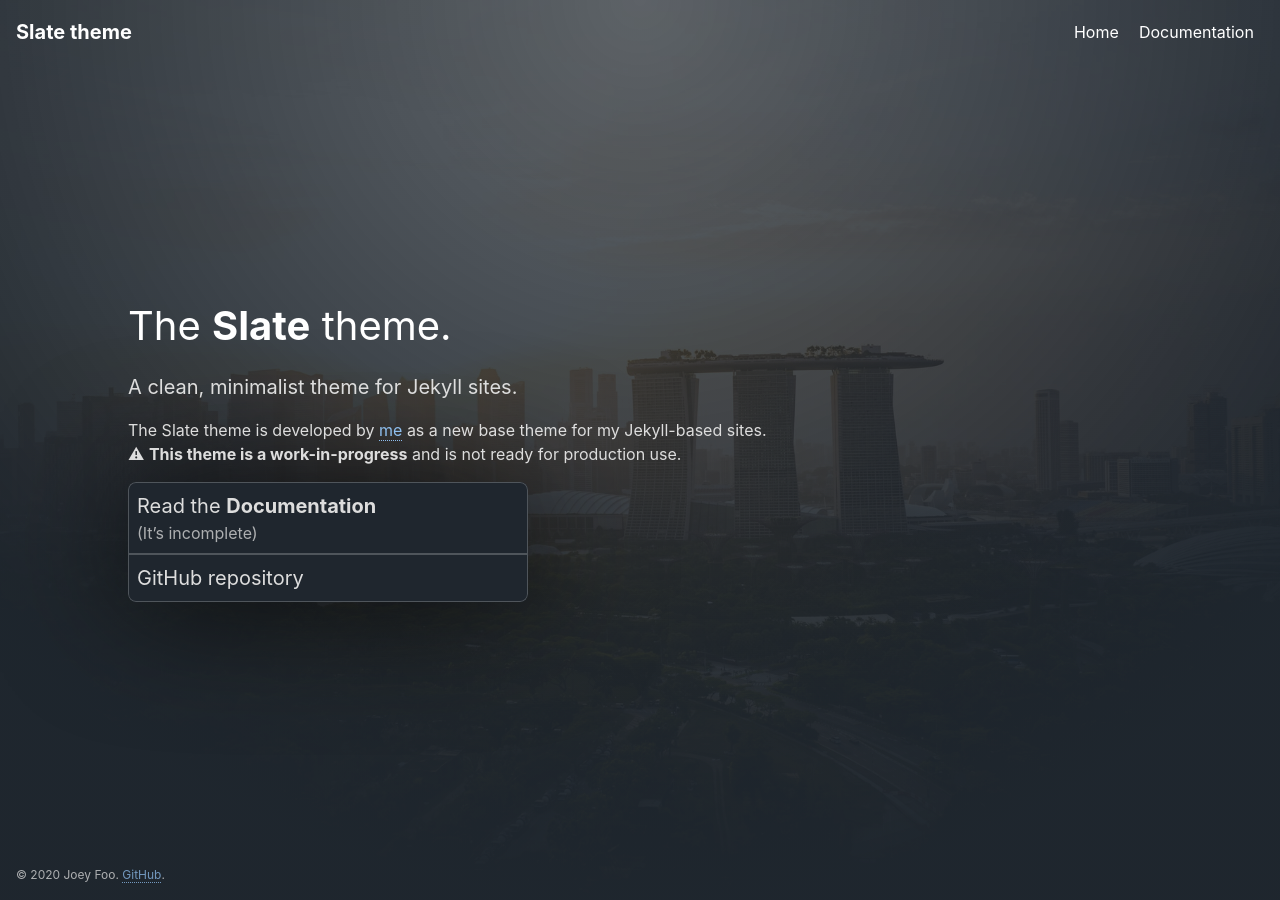
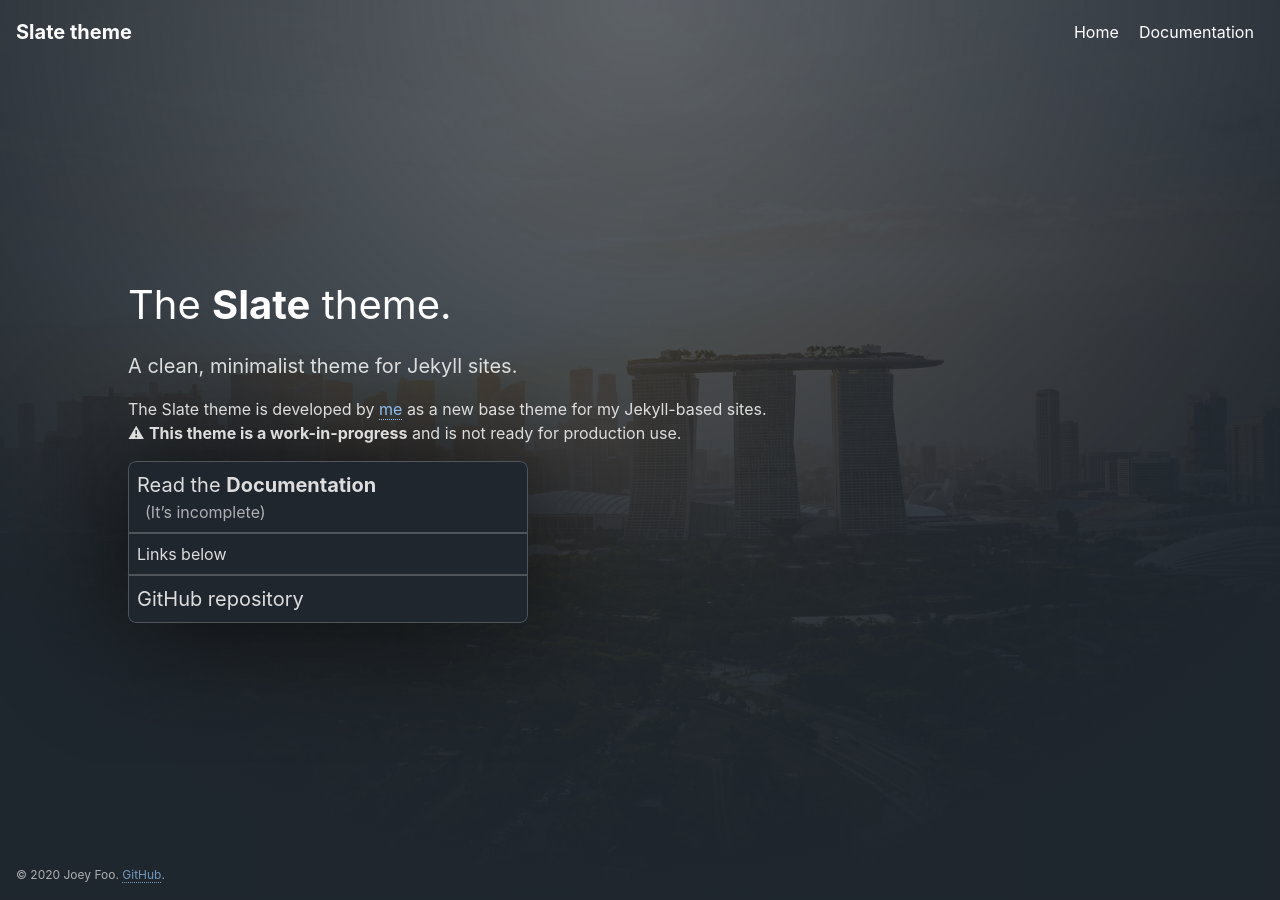
Before and after one commit to joeyfoo/slate, a Jekyll site: the page built from index.md, in a window 1280 px wide. Built offline with Jekyll 4.4.1, drawn with Linux system fonts in a browser that asks for light colours.

Commit message:
Add sections to link-collection

```diff
--- a/_layouts/home.html
+++ b/_layouts/home.html
@@ -24,7 +24,8 @@ layout: default
         {% if page.links %}
             <ul class="home-links link-collection">
             {% for item in page.links %}
-                <li>
+                {% if item.link %}
+                <li class="link">
                     <a href="{{ item.link }}">
                         <div class="link-title">{{ item.title | markdownify }}</div>
                         {% if item.description %}
@@ -32,6 +33,11 @@ layout: default
                         {% endif %}
                     </a>
                 </li>
+                {% else if item.section %}
+                <li class="section">
+                    {{ item.section }}
+                </li>
+                {% endif %}
             {% endfor %}
             </ul>
         {% endif %}
--- a/_sass/slate/style.scss
+++ b/_sass/slate/style.scss
@@ -160,11 +160,15 @@ main table{
     padding-left: 0;
     list-style: none;
     @include floating();
-    li{
+    li.section{
+        padding: 0.5rem;
+        border: 1px solid rgba($button-fg, 0.25);
+    }
+    li.link{
         a{
-            display: block;
             font-size: 1.25rem;
             padding: 0.5rem;
+            display: block;
             @include button();
             border-radius: 0;
             &:hover, &:focus{
@@ -176,6 +180,7 @@ main table{
             .link-description{
                 font-size: 1rem;
                 opacity: 0.75;
+                padding-left: 0.5rem;
             }
         }
         &:first-child a{
--- a/index.md
+++ b/index.md
@@ -11,6 +11,7 @@ links:
     - title: Read the **Documentation**
       link: docs.html
       description: "(It's incomplete)"
+    - section: Links below
     - title: GitHub repository
       link: https://github.com/joeyfoo/slate
 ---
```
